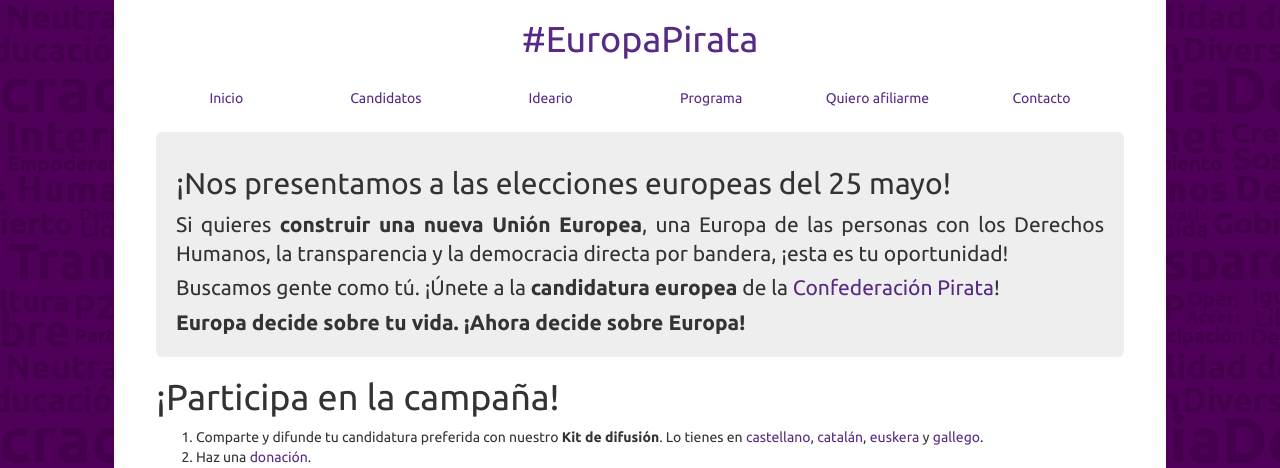
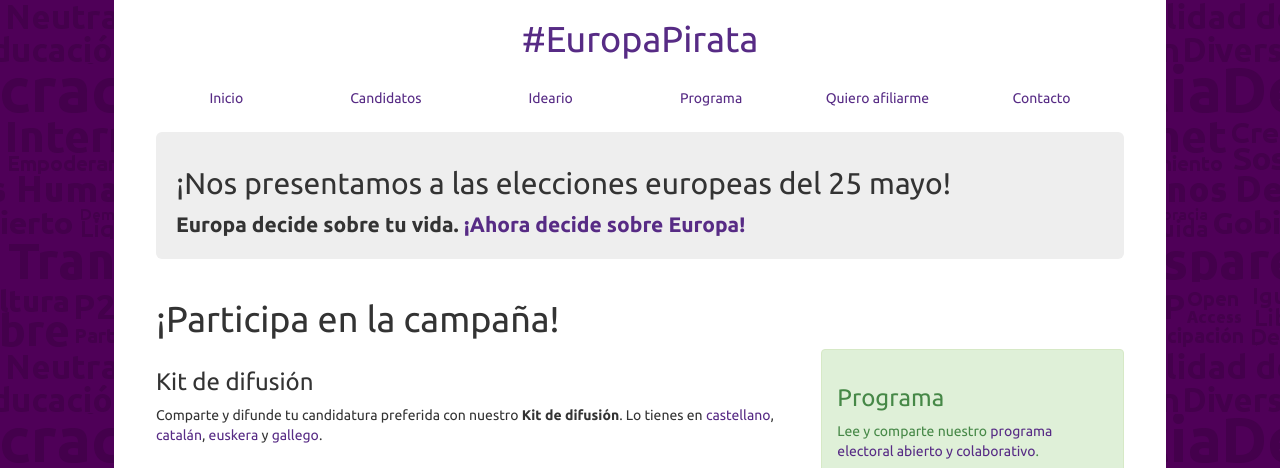
Before and after one commit to confederacion-pirata/bandera, a Django app: page / in a window 1280 px wide. Shown: the part 201-669 px from the top of the page. Run offline with Django 3.2, Linux system fonts and the light colour scheme; parts of the project's set-up code (start-up, migrations or seed data) failed here and were passed over; some libraries are stand-ins or nearby versions.

Commit message:
Campaing layout.

```diff
--- a/meme/templates/index.html
+++ b/meme/templates/index.html
@@ -7,19 +7,46 @@
 {% endblock %}
 {% block hero %}
 <h2>¡Nos presentamos a las elecciones europeas del 25 mayo!</h2>
-<p>Si quieres <strong>construir una nueva Unión Europea</strong>, una Europa de las personas con los Derechos Humanos, la transparencia y la democracia directa por bandera, ¡esta es tu oportunidad!</p>
-<p>Buscamos gente como tú. ¡Únete a la <strong>candidatura europea</strong> de la <a href="https://confederacionpirata.org">Confederación Pirata</a>!</p>
-<p><strong>Europa decide sobre tu vida. ¡Ahora decide sobre Europa!</strong></p>
+<p><strong>Europa decide sobre tu vida. <a href="https://confederacionpirata.org">¡Ahora decide sobre Europa!</a></strong></p>
 {% endblock %}
 {% block content %}
-<h1>¡Participa en la campaña!</h1>
-<ol>
-<li>
-Comparte y difunde tu candidatura preferida con nuestro <strong>Kit de difusión</strong>. Lo tienes en <a href="http://piratas2014.eu/s/kit_castellano.zip">castellano</a>, <a href="http://piratas2014.eu/s/kit_catala.zip">catalán</a>, <a href="http://piratas2014.eu/s/kit_euskara.zip">euskera</a> y <a href="http://piratas2014.eu/s/kit_galego.zip">gallego</a>.
-</li>
-<li>Haz una <a href="https://confederacionpirata.org/donaciones/">donación</a>.</li>
-<li>Lee y comparte nuestro <a href="https://confederacionpirata.org/programaabierto/doku.php/base:definitivo">programa electoral abierto y colaborativo</a>.</li>
-</ol>
+<div class="row">
+	<div class="col-md-12">
+	<h1>¡Participa en la campaña!</h1>
+	</div>
+</div>
+<div class="row">
+<div class="col-md-8">
+	<div>
+	<h3>Kit de difusión</h3>
+	<p>Comparte y difunde tu candidatura preferida con nuestro <strong>Kit de difusión</strong>. Lo tienes en <a href="http://piratas2014.eu/s/kit_castellano.zip">castellano</a>, <a href="http://piratas2014.eu/s/kit_catala.zip">catalán</a>, <a href="http://piratas2014.eu/s/kit_euskara.zip">euskera</a> y <a href="http://piratas2014.eu/s/kit_galego.zip">gallego</a>.</p>
+	</div>
+	<div class="alert">
+	<iframe src="//player.vimeo.com/video/94583099" width="603" height="339" frameborder="0" webkitallowfullscreen mozallowfullscreen allowfullscreen></iframe>
+	</div>
+	<div class="alert">
+	<a class="twitter-timeline" data-dnt="true" href="https://twitter.com/partidos_pirata" data-widget-id="416638262975811584">Tweets por @partidos_pirata</a>
+<script>!function(d,s,id){var js,fjs=d.getElementsByTagName(s)[0],p=/^http:/.test(d.location)?'http':'https';if(!d.getElementById(id)){js=d.createElement(s);js.id=id;js.src=p+"://platform.twitter.com/widgets.js";fjs.parentNode.insertBefore(js,fjs);}}(document,"script","twitter-wjs");</script>
+	</div>
+</div>
+<div class="col-md-4">
+	<div class="alert alert-success">
+	<h3>Programa</h3>
+	<p>Lee y comparte nuestro <a href="https://confederacionpirata.org/programaabierto/doku.php/base:definitivo">programa electoral abierto y colaborativo</a>.</p>
+	</div>
+	<div class="alert alert-warning">
+	<h3>Donaciones</h3>
+	<p>Ayúdanos en la campaña haciendo una donación. Puedes hacerlo con tarjeta de crédito en el botón de debajo (<strong>indica tu DNI o la donación será rechazada</strong>):</p>
+	<form action="https://www.paypal.com/cgi-bin/webscr" method="post" target="_top">
+	<input name="cmd" value="_s-xclick" type="hidden"><br>
+	<input name="hosted_button_id" value="J79R5EGA8YFFL" type="hidden"><br>
+	<input src="https://www.paypalobjects.com/es_ES/ES/i/btn/btn_donateCC_LG.gif" name="submit" alt="PayPal. La forma rápida y segura de pagar en Internet." border="0" type="image"><br>
+	<img alt="" src="https://www.paypalobjects.com/es_ES/i/scr/pixel.gif" border="0" height="1" width="1"><br>
+	</form>
+	<p>O puedes hacerlo por transferencia bancaria en <strong>ES25 1465 0100 9119 0019 3690</strong>, indicando tu DNI en la descripción de la transferencia.</p>
+	</div>
+</div>
+</div>
 <p>&nbsp;</p>
 <div id="ixsn" class="alert alert-info">
 <p>Síguenos en las redes sociales:</p>
--- a/meme/templates/layout.html
+++ b/meme/templates/layout.html
@@ -9,7 +9,7 @@
 	<meta property="og:type" content="website">
 	<meta property="og:image" content="http://{{ request.get_host }}{{STATIC_URL}}l.png">
 	<meta property="og:url" content="{{ request.build_absolute_uri }}">
-	<meta property="og:description" content="Participa en las primarias abiertas de la Confederación Pirata. ¡Puedes incluso ser candidato!">
+	<meta property="og:description" content="Europa decide sobre tu vida. ¡Ahora decide sobre Europa! Por una #EuropaPirata #VotaPIRATAS el próximo 25 de mayo">
 	{% bootstrap_css %}
 	<link rel="stylesheet" href="//fonts.googleapis.com/css?family=Ubuntu:400,700">
 	<link rel="stylesheet" href="{{STATIC_URL}}s.css">
--- a/meme/templates/social.html
+++ b/meme/templates/social.html
@@ -1,6 +1,6 @@
-<p>Ahora compártelo con tus amigos. ¡Regala democracia!</p>
+<hr>
 <div id="accounts">
-	<div id="shareme" data-url="http://piratas2014.eu/" data-text="#EuropaPirata: construyo un nueva Europa con @partidos_pirata ¿Y tú?"></div>
+	<div id="shareme" data-url="http://piratas2014.eu/" data-text="Europa decide sobre tu vida. ¡Ahora decide sobre Europa! Por una #EuropaPirata #VotaPIRATAS el #25M #EP2014"></div>
 </div>
 <script src="//cdn.jsdelivr.net/sharrre/1.3.5/jquery.sharrre.min.js"></script>
 <script>
@@ -11,9 +11,9 @@
     facebook: true
   },
   buttons: {
-    googlePlus: {size: 'tall', annotation:'none', text: '#EuropaPirata: construyo un nueva Europa con Confederación Pirata ¿Y tú?'},
+    googlePlus: {size: 'tall', annotation:'none', text: 'Europa decide sobre tu vida. ¡Ahora decide sobre Europa! Por una #EuropaPirata #VotaPIRATAS el #25M #EP2014'},
     twitter: {count: 'none'},
-    facebook: {layout: '', text: '#EuropaPirata: construyo un nueva Europa con Confederación Pirata ¿Y tú?'}
+    facebook: {layout: '', text: 'Europa decide sobre tu vida. ¡Ahora decide sobre Europa! Por una #EuropaPirata #VotaPIRATAS el #25M #EP2014'}
   },
   enableHover: false,
   enableCounter: false,
```
